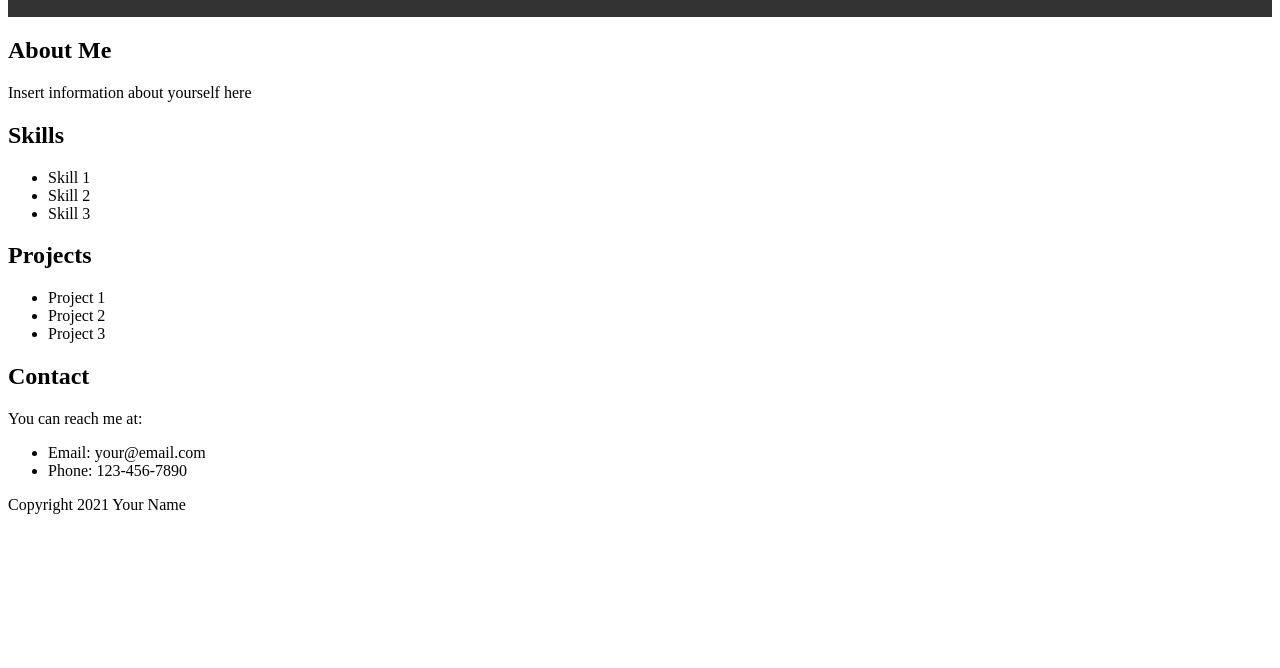
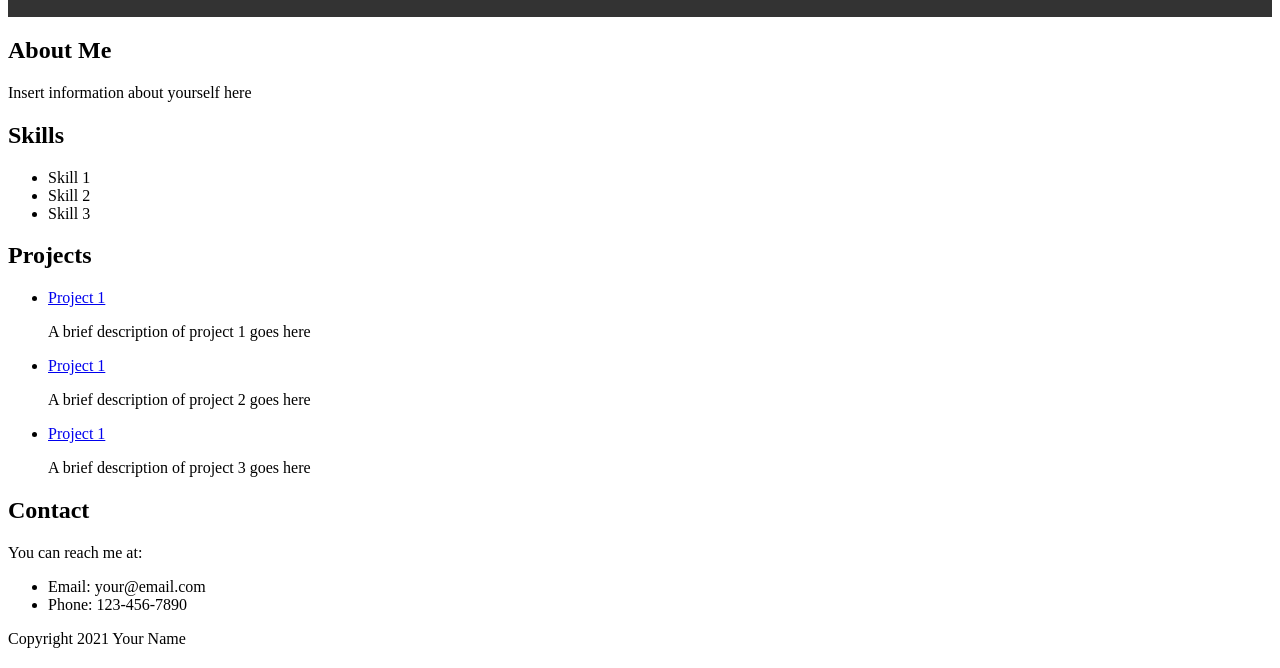
Before and after one commit to brooklyne7/Brooklyn1985.github.io, a plain HTML site: page index.html in a window 1280 px wide. Shown: the part 132-800 px from the top of the page. Drawn offline with Linux system fonts and the light colour scheme.

Commit message:
Update index.html

```diff
--- a/index.html
+++ b/index.html
@@ -55,11 +55,21 @@
     <section id="projects">
       <h2>Projects</h2>
       <ul>
-        <li>Project 1</li>
-        <li>Project 2</li>
-        <li>Project 3</li>
-      </ul>
+        <li>
+          <a href="project1.html">Project 1</a>
+          <p>A brief description of project 1 goes here</p>
+        </li>
+        <li>
+          <a href="project2.html">Project 1</a>
+          <p>A brief description of project 2 goes here</p>
+        </li>
+        <li>
+          <a href="project3.html">Project 1</a>
+          <p>A brief description of project 3 goes here</p>
+        </li>
+        </ul>
     </section>
+
     <section id="contact">
       <h2>Contact</h2>
       <p>You can reach me at:</p>
@@ -68,6 +78,7 @@
         <li>Phone: 123-456-7890</li>
       </ul>
     </section>
+
   </main>
   <footer>
     <p>Copyright 2021 Your Name</p>
```
